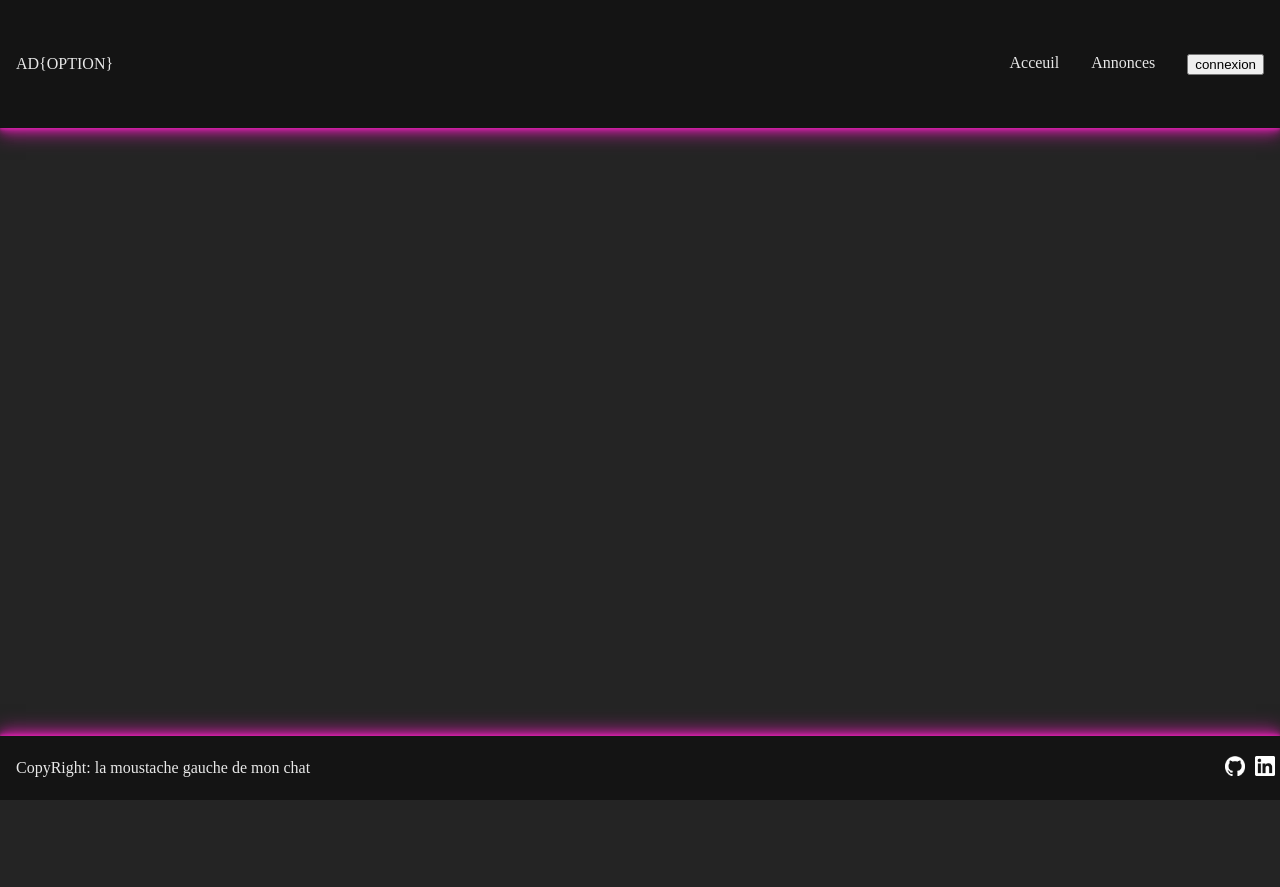
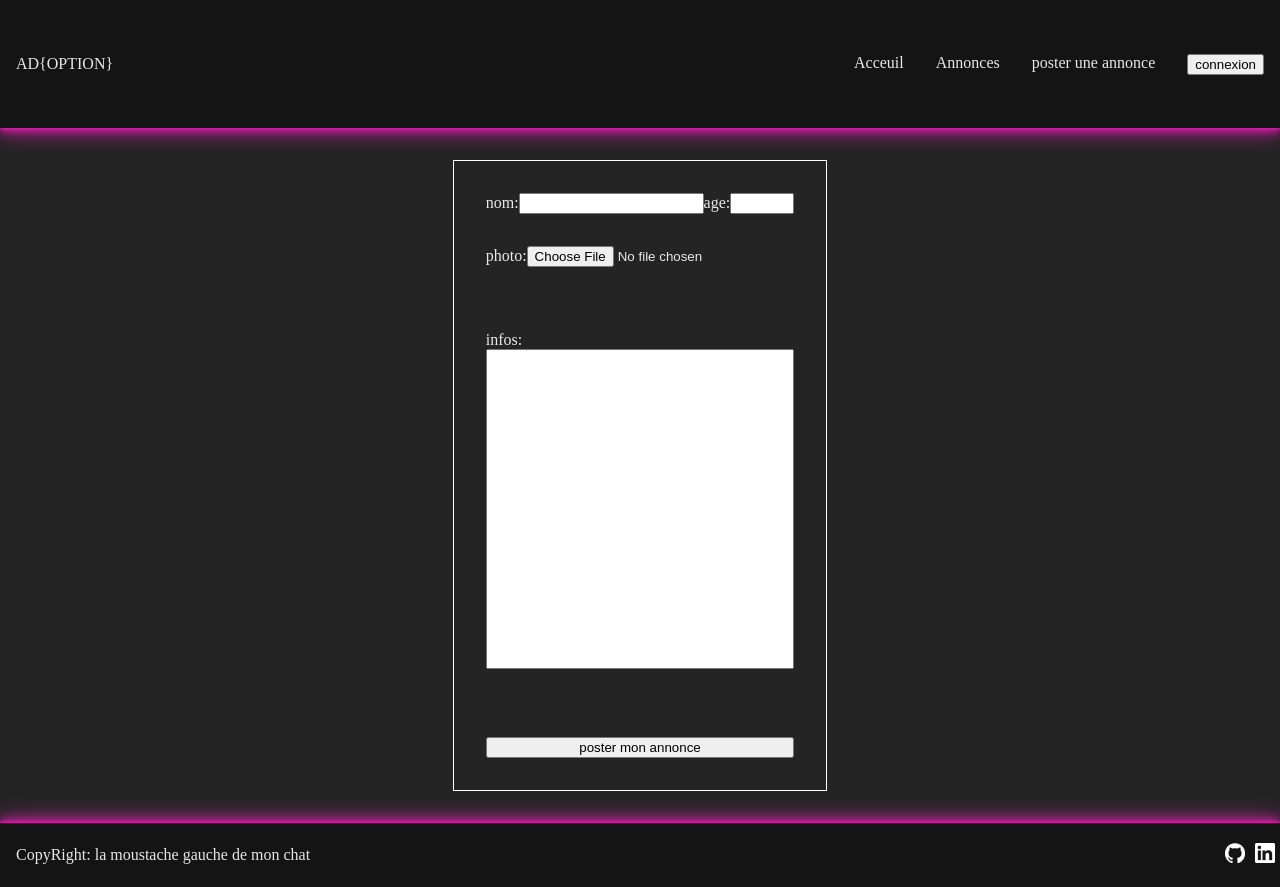
Before and after one commit to Alaaric/checkpoint4, a React (Vite) app in the folder frontend/: page /postads in a window 1280 px wide. Before the commit the page ends 800 px from the top, so only its background shows below. Built offline with nearby package versions, Linux system fonts and the light colour scheme.

Commit message:
operational postads feature. improve css later

```diff
--- a/frontend/src/App.jsx
+++ b/frontend/src/App.jsx
@@ -12,8 +12,8 @@ function App() {
       <NavBar />
       <Routes>
         <Route path="/" element={<Home />} />
-        <Route path="/games" element={<AllAds />} />
-        <Route path="/contact" element={<PostAd />} />
+        <Route path="/ads" element={<AllAds />} />
+        <Route path="/postads" element={<PostAd />} />
       </Routes>
       <Footer />
     </Router>
--- a/frontend/src/Components/NavBar.jsx
+++ b/frontend/src/Components/NavBar.jsx
@@ -16,7 +16,10 @@ export default function () {
               <Link to="/">Acceuil</Link>
             </li>
             <li>
-              <Link to="/games">Annonces</Link>
+              <Link to="/ads">Annonces</Link>
+            </li>
+            <li>
+              <Link to="/postads">poster une annonce</Link>
             </li>
             <li>
               <button to="/contact">connexion</button>
--- a/frontend/src/Pages/PostAd.jsx
+++ b/frontend/src/Pages/PostAd.jsx
@@ -1,3 +1,73 @@
+import axios from "axios";
+import { useRef, useState } from "react";
+
 export default function PostAd() {
-  return <div className="postAd"></div>;
+  const [name, setName] = useState();
+  const [age, setAge] = useState();
+  const [infos, setInfos] = useState();
+  const inputRef = useRef();
+
+  const submit = (e) => {
+    e.preventDefault();
+
+    const formData = new FormData();
+    formData.append("photo", inputRef.current.files[0]);
+
+    axios
+      .post(`${import.meta.env.VITE_BACKEND_URL}/uploads`, formData)
+      .then((res) =>
+        axios.post(`${import.meta.env.VITE_BACKEND_URL}/ads`, {
+          name,
+          age,
+          infos,
+          photo: res.data.photoName,
+        })
+      );
+  };
+
+  return (
+    <div className="postAd">
+      <form encType="multipart/form-data" onSubmit={submit}>
+        <div className="input">
+          <div>
+            <label htmlFor="name">
+              nom:
+              <input
+                type="text"
+                id="name"
+                name="name"
+                autoComplete="off"
+                onChange={(e) => setName(e.target.value)}
+              />
+            </label>
+            <label htmlFor="age">
+              age:
+              <input
+                type="number"
+                min={0}
+                max={100}
+                id="age"
+                name="age"
+                onChange={(e) => setAge(e.target.value)}
+              />
+            </label>
+          </div>
+          <label htmlFor="photo">
+            photo:
+            <input type="file" id="photo" name="photo" ref={inputRef} />
+          </label>
+        </div>
+        <label htmlFor="description">
+          infos:
+          <textarea
+            name="description"
+            id="description"
+            onChange={(e) => setInfos(e.target.value)}
+          ></textarea>
+        </label>
+
+        <button type="submit">poster mon annonce</button>
+      </form>
+    </div>
+  );
 }
--- a/frontend/src/scss/_AllAds.scss
+++ b/frontend/src/scss/_AllAds.scss
@@ -5,6 +5,7 @@
   flex-wrap: wrap;
   gap: 4rem;
   color: $primary-text-color;
+  margin-bottom: 2rem;
 
   .ad {
     border: solid 1px white;
--- a/frontend/src/scss/_PostAds.scss
+++ b/frontend/src/scss/_PostAds.scss
@@ -0,0 +1,34 @@
+@import "./Variables";
+
+.postAd {
+  display: flex;
+  justify-content: center;
+  align-items: center;
+  color: $primary-text-color;
+  height: 100%;
+  margin-bottom: 2rem;
+  flex: auto;
+  form {
+    display: flex;
+    flex-direction: column;
+    gap: 4rem;
+    border: 1px solid white;
+    padding: 2rem;
+    height: 100%;
+
+    .input {
+      display: flex;
+      flex-direction: column;
+      gap: 2rem;
+
+      //   input {
+      //     max-width: 50px;
+      //   }
+    }
+    textarea {
+      width: 100%;
+      height: 20rem;
+      resize: none;
+    }
+  }
+}
```
